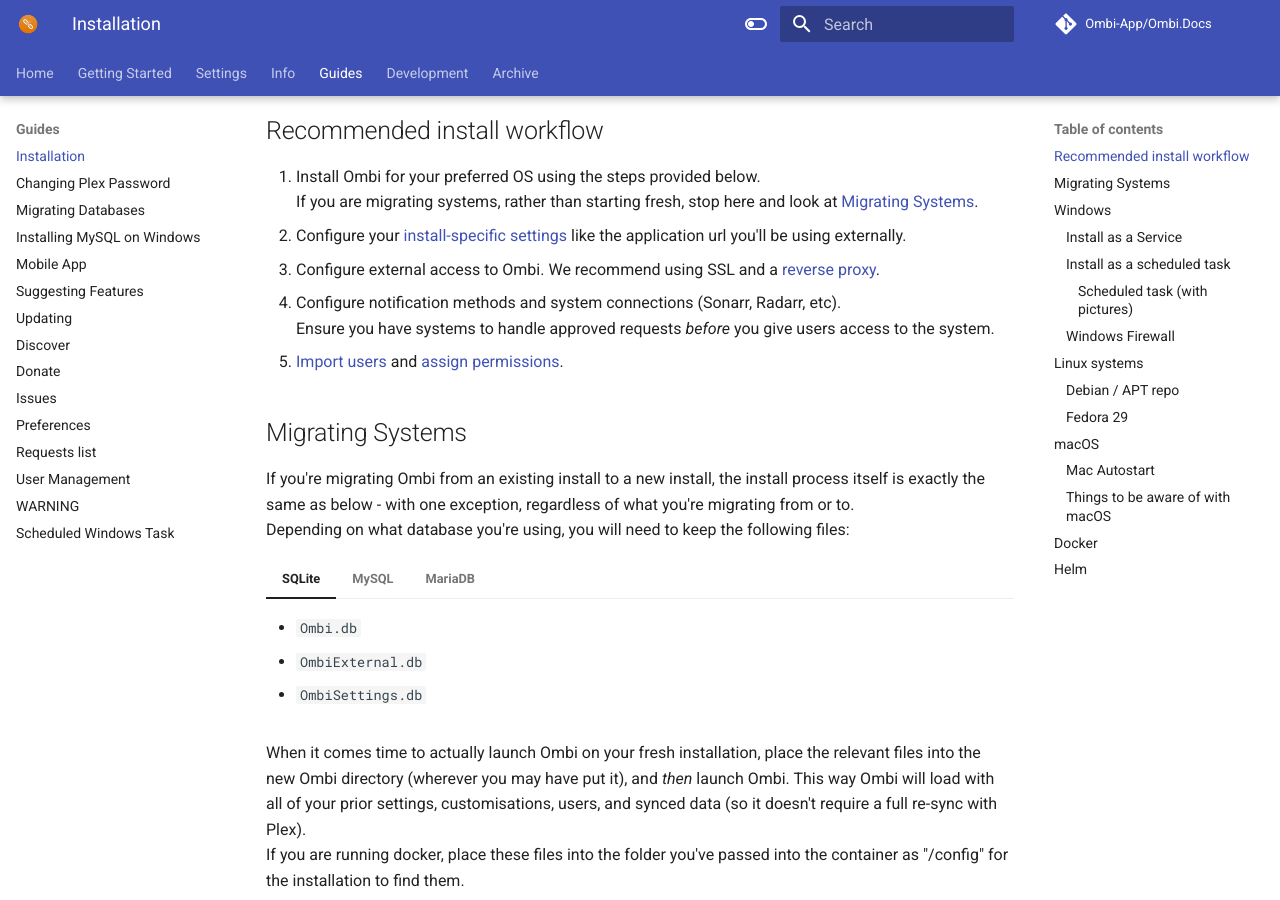
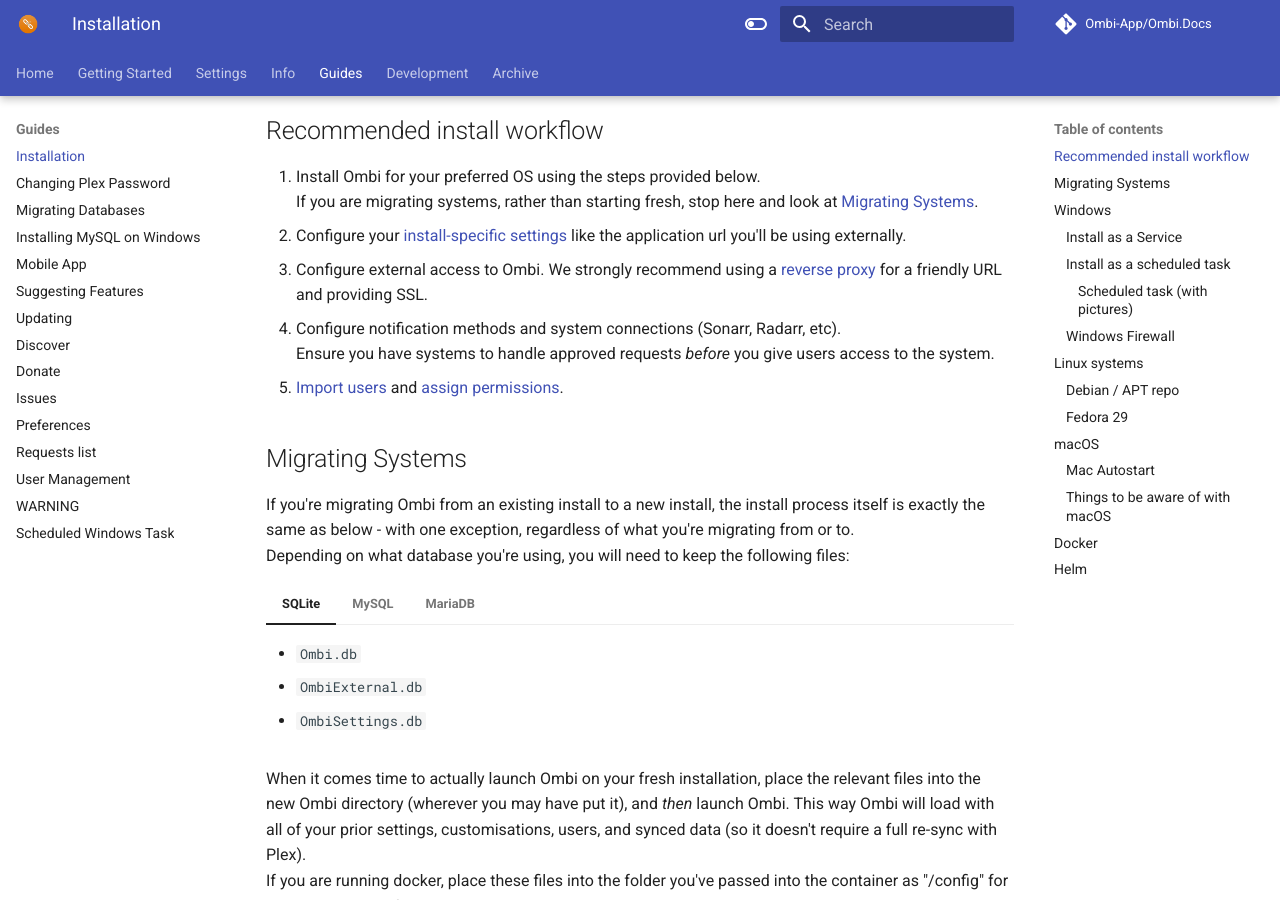
Before and after one commit to Ombi-app/Ombi.Docs, an MkDocs documentation site: the page built from docs/guides/installation.md, in a window 1280 px wide and 900 px high, scrolled down 376 px. Built offline with MkDocs 1.6.1 and Material for MkDocs 9.7.7, drawn with Linux system fonts in a browser that asks for light colours; comment, search, counter and statistics services are not loaded.

Commit message:
Add note about SSL being from the proxy.

```diff
--- a/docs/guides/installation.md
+++ b/docs/guides/installation.md
@@ -14,7 +14,7 @@
 1. Install Ombi for your preferred OS using the steps provided below.
 If you are migrating systems, rather than starting fresh, stop here and look at [Migrating Systems](#migrating-systems).
 1. Configure your [install-specific settings](../../settings/customization) like the application url you'll be using externally.
-1. Configure external access to Ombi. We recommend using SSL and a [reverse proxy](../../info/reverse-proxy).
+1. Configure external access to Ombi. We strongly recommend using a [reverse proxy](../../info/reverse-proxy) for a friendly URL and providing SSL.
 1. Configure notification methods and system connections (Sonarr, Radarr, etc).
 Ensure you have systems to handle approved requests _before_ you give users access to the system.
 1. [Import users](../../settings/usermanagement) and [assign permissions](../../info/user-roles).
```
